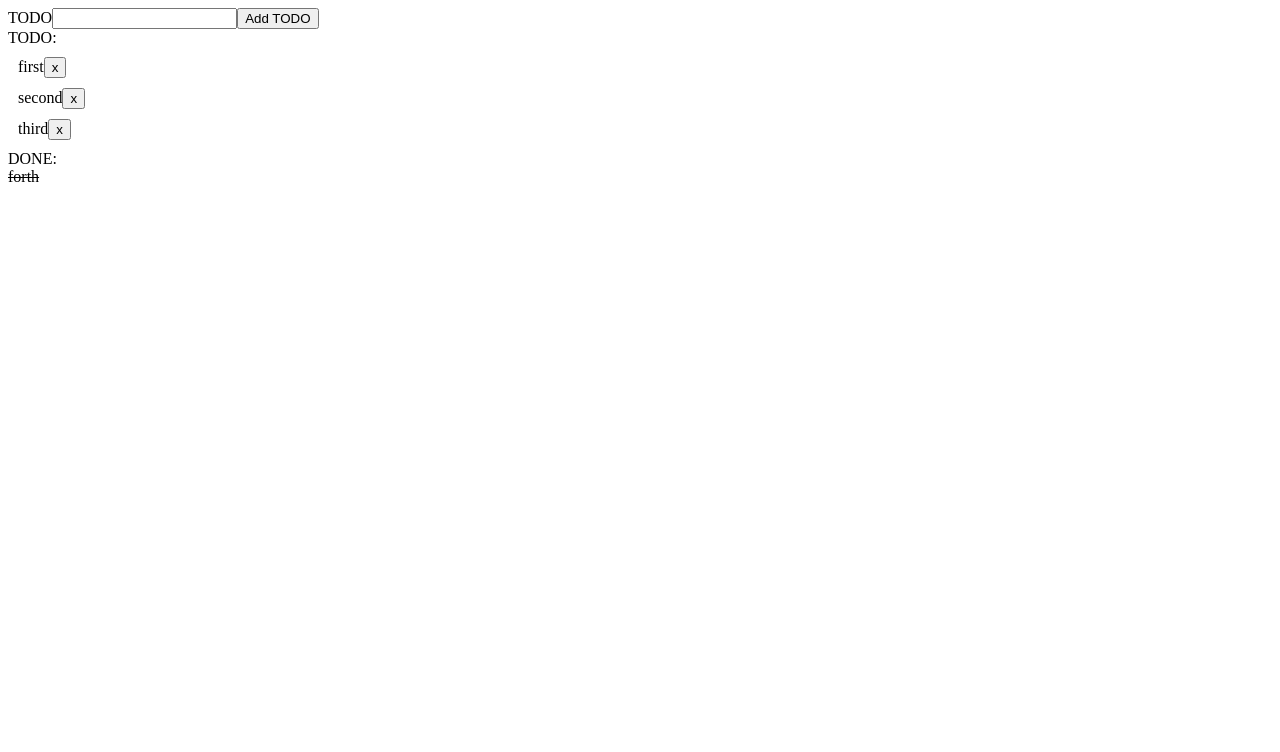
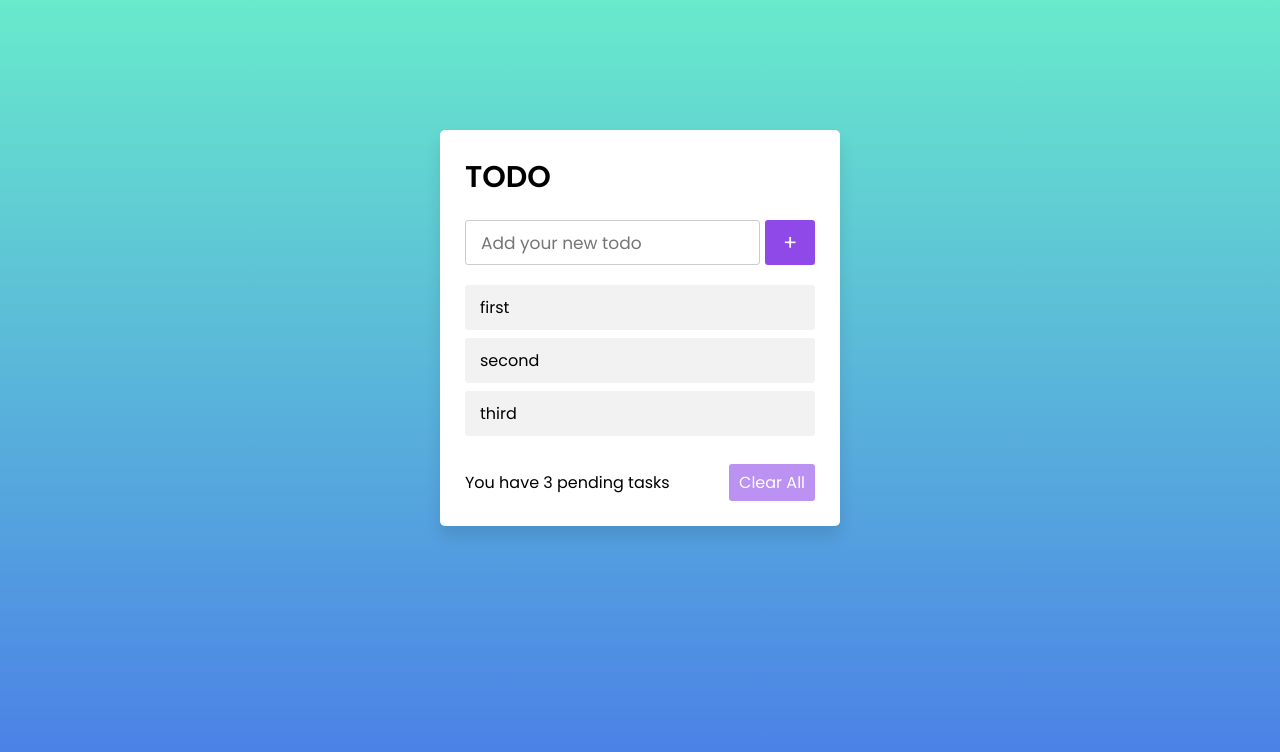
Before and after one commit to maleksandar/pure-framework, a website with bundled scripts: page index.html in a window 1280 px wide. Built offline with nearby package versions, Linux system fonts and the light colour scheme.

Commit message:
extedning handlers

```diff
--- a/PersonElement.ts
+++ b/PersonElement.ts
@@ -10,7 +10,7 @@
         return div(null, [
             ...nameElement(this.state.firstName, this.state.lastName),
             address(() => this.state.address, 'glavna_adresa')
-                .onClick(() => {
+                .on('click', () => {
                     console.log("Address clicked: ", this.state.address.street, " ", this.state.address.number)
                 }
                 ),
--- a/ToDoListComponent.ts
+++ b/ToDoListComponent.ts
@@ -1,15 +1,15 @@
 import { Component, componentFactory } from "./core";
-import { button, div, input, span } from "./htmlElements";
+import { button, div, header, inputText, italic, li, span, ul } from "./htmlElements";
 
 import { store, ToDoState } from "./todo.store";
 
 class ToDoListComponent extends Component<ToDoState> {
   template() {
-    return div({ class: 'page-container' },[
+    return div({ class: 'wrapper' }, [
       ...this.todoHeader(),
-      ...this.todoSegment(),
-      ...this.doneSegment()
-  ]);
+      this.todoSegment(),
+      this.doneSegment()
+    ]);
   }
 
   private addTodoItem(text: string) {
@@ -18,40 +18,39 @@ class ToDoListComponent extends Component<ToDoState> {
   }
 
   private todoHeader() {
-    const todoInput = input({ name: 'listItem', id: 'listInput' });
+    const todoInput = inputText({ name: 'listItem', id: 'listInput', placeholder:"Add your new todo" })
+      .on('keyup', () => {
+        console.log('keyup!')
+
+      });
 
     return [
-      span('TODO'),
-      todoInput,
-      button('Add TODO').onClick(() => {
-        this.addTodoItem(todoInput.domElement.value);
-      }),
+      header('TODO'),
+      div({class:'inputField'},[
+        todoInput,
+        button({class: `active`},['+']).on('click', () => {
+          console.log('adding todo item')
+          this.addTodoItem(todoInput.domElement.value);
+        }),
+      ])
     ];
   }
 
   private todoSegment() {
-    return [
-      div('TODO:'),
-      ...this.state.todoList.filter(item => !item.done)
-        .map((item) => this.todoItem(item))
-    ]
+      return ul({ class: 'todoList' },[
+        ...this.state.todoList.filter(item => !item.done)
+          .map((item) => li(item.text))
+      ]);
   }
 
   private doneSegment() {
-    return [
-      div('DONE:'),
-      ...this.state.todoList.filter(item => item.done).map(item => this.doneItem(item))
-    ];
-  }
+      return div({class: 'footer'}, [
+        span(["You have ", span({class:'pendingTasks'},[`${this.state.todoList.filter(t => !t.done).length}`, ' pending tasks'])]),
+        button(['Clear All']).on('click', (event) => {
 
-  private todoItem(item) {
-    return div({ class: 'todo-item'}, [span(item.text), button([span('x')])]).onClick(() => {
-      this.setToDone(item)
-    });
-  }
-
-  private doneItem(item) {
-    return div({ class: 'done-item'}, [span(item.text)])
+        })
+      // ...this.state.todoList.filter(item => item.done).map(item => this.doneItem(item))
+      ]);
   }
 
   private setToDone(item) {
--- a/core/Component.ts
+++ b/core/Component.ts
@@ -32,12 +32,6 @@ export abstract class Component<ModelType> extends DomAttachments<Component<Mode
         return areEqual(this.inputState(), this.previousState) && this.domElement;
     }
 
-    private attachEventHandlers() {
-        if (this.clickHandlers) {
-            this.clickHandlers.forEach(handler => this.domElement.addEventListener('click', handler));
-        }
-    }
-
     private rerenderDomElement() {
         this.domElement = this.template().render();
     }
--- a/core/DomAttachments.ts
+++ b/core/DomAttachments.ts
@@ -1,7 +1,17 @@
 export abstract class DomAttachments<T> {
-  clickHandlers: ((event) => any)[] = [];
-  onClick(...handlers: ((event: Event) => void)[]) {
-    this.clickHandlers.push(...handlers);
+  eventHandlers: { event: keyof HTMLElementEventMap , handlers: ((event) => any)[] }[] = [];
+  domElement: any;
+  on(event: keyof HTMLElementEventMap, ...handlers: ((event: Event) => void)[]) {
+    this.eventHandlers.push({event, handlers});
     return <T><unknown>this;
-  }
+  };
+  protected attachEventHandlers(): void {
+    if (this.eventHandlers) {
+        this.eventHandlers.forEach(event => {
+            event.handlers.forEach(handler => {
+                this.domElement.addEventListener(event.event, handler);
+            });
+        });
+    }
 }
+}
--- a/core/bootstrap.ts
+++ b/core/bootstrap.ts
@@ -1,4 +1,7 @@
-export function bootstrap(domRoot, app, store$) {
+import { Observable } from "rxjs";
+import { Component } from "./Component";
+
+export function bootstrap<T>(domRoot: HTMLElement, app: Component<T>, store$: Observable<T>) {
     store$.subscribe(state => {
         while (domRoot.firstChild) {
             domRoot.removeChild(domRoot.lastChild);
--- a/htmlElements/block-elements/BlockElement.ts
+++ b/htmlElements/block-elements/BlockElement.ts
@@ -28,12 +28,6 @@ export abstract class BlockElement extends DomAttachments<BlockElement> implemen
         return this.domElement;
     }
 
-    private attachEventHandlers(): void {
-        if (this.clickHandlers) {
-            this.clickHandlers.forEach(handler => this.domElement.addEventListener('click', handler));
-        }
-    }
-
     private assignAttributes(): void {
         if (this.attributes) {
             Object.keys(this.attributes).forEach(attribute => {
--- a/htmlElements/block-elements/index.ts
+++ b/htmlElements/block-elements/index.ts
@@ -2,7 +2,13 @@ import { blockElementFactory } from "./blockElementsFactory";
 import { ButtonElement } from "./ButtonElement";
 import { DivElement } from "./DivElement";
 import { H1Element } from "./H1Element";
+import { HeaderElement } from "./HeaderElement";
+import { LiElement } from "./LiElement";
+import { UlElement } from "./UlElement";
 
 export const div = blockElementFactory(DivElement);
 export const h1 = blockElementFactory(H1Element);
 export const button = blockElementFactory(ButtonElement);
+export const header = blockElementFactory(HeaderElement);
+export const ul = blockElementFactory(UlElement);
+export const li = blockElementFactory(LiElement);
--- a/htmlElements/form-elements/InputElement.ts
+++ b/htmlElements/form-elements/InputElement.ts
@@ -15,12 +15,6 @@ export class InputElement extends DomAttachments<InputElement> implements Functi
         return this.domElement;
     }
 
-    private attachEventHandlers(): void {
-        if (this.clickHandlers) {
-            this.clickHandlers.forEach(handler => this.domElement.addEventListener('click', handler));
-        }
-    }
-
     private assignAttributes(): void {
         if (this.attributes) {
             Object.keys(this.attributes).forEach(attribute => {
--- a/htmlElements/form-elements/index.ts
+++ b/htmlElements/form-elements/index.ts
@@ -2,5 +2,5 @@ import { InputElement } from "./InputElement";
 import { InputTextElement } from "./InputTextElement";
 import { SubmitElement } from "./SubmitElement";
 
-export const input = (attributes?) => new InputTextElement(attributes);
+export const inputText = (attributes?) => new InputTextElement(attributes);
 export const submit = (attributes?) => new SubmitElement(attributes);
--- a/htmlElements/inline-elements/InlineElement.ts
+++ b/htmlElements/inline-elements/InlineElement.ts
@@ -29,12 +29,6 @@ export abstract class InlineElement extends DomAttachments<InlineElement> implem
         return this.domElement;
     }
 
-    private attachEventHandlers(): void {
-        if (this.clickHandlers) {
-            this.clickHandlers.forEach(handler => this.domElement.addEventListener('click', handler));
-        }
-    }
-
     private assignAttributes(): void {
         if (this.attributes) {
             Object.keys(this.attributes).forEach(attribute => {
--- /dev/null
+++ b/htmlElements/inline-elements/ItalicElement.ts
@@ -0,0 +1,9 @@
+import { InlineElement } from './InlineElement';
+import { TextElement } from './TextElement';
+
+export class ItalicElement extends InlineElement {
+  domElement: HTMLHeadingElement;
+  constructor(protected attributes: {}, protected _children: (InlineElement| TextElement)[]) {
+      super(attributes, _children, 'i')
+  }
+}
--- a/htmlElements/inline-elements/index.ts
+++ b/htmlElements/inline-elements/index.ts
@@ -1,5 +1,5 @@
 import { inlineElementFactory } from "./inlineElementsFactory";
-import { InputTextElement } from "../form-elements/form-elements/InputTextElement";
+import { ItalicElement } from "./ItalicElement";
 import { SpanElement } from "./SpanElement";
 import { TextElement } from "./TextElement";
 
@@ -8,3 +8,4 @@ export function text(string) {
 }
 
 export const span = inlineElementFactory(SpanElement);
+export const italic = inlineElementFactory(ItalicElement);
--- a/index.ts
+++ b/index.ts
@@ -1,12 +1,12 @@
 import { bootstrap } from './core';
 import { todoList } from './ToDoListComponent';
-import { store as todoStore } from './todo.store';
+import { store as todoStore, ToDoState } from './todo.store';
 import { store as personStore } from './person.store';
 import { person } from './PersonElement';
 
 const todoDomRoot = document.getElementById('todoApp');
 const todoApp = todoList(() => todoStore.state);
-bootstrap(todoDomRoot, todoApp, todoStore.state$);
+bootstrap<ToDoState>(todoDomRoot, todoApp, todoStore.state$);
 
 
 
--- a/style.css
+++ b/style.css
@@ -1,11 +1,130 @@
-.page-container {
-
+@import url('https://fonts.googleapis.com/css2?family=Poppins:wght@200;300;400;500;600;700&display=swap');
+*{
+  margin: 0;
+  padding: 0;
+  box-sizing: border-box;
+  font-family: 'Poppins', sans-serif;
 }
 
-.todo-item {
-    margin: 10px;
+::selection{
+  color: #ffff;
+  background: rgb(142, 73, 232);
 }
-
-.done-item {
-    text-decoration: line-through;
+body{
+  width: 100%;
+  height: 100vh;
+  /* overflow: hidden; */
+  padding: 10px;
+  background: linear-gradient(to bottom, #68EACC 0%, #497BE8 100%);
 }
+.wrapper{
+  background: #fff;
+  max-width: 400px;
+  width: 100%;
+  margin: 120px auto;
+  padding: 25px;
+  border-radius: 5px;
+  box-shadow: 0px 10px 15px rgba(0,0,0,0.1);
+}
+.wrapper header{
+  font-size: 30px;
+  font-weight: 600;
+}
+.wrapper .inputField{
+  margin: 20px 0;
+  width: 100%;
+  display: flex;
+  height: 45px;
+}
+.inputField input{
+  width: 85%;
+  height: 100%;
+  outline: none;
+  border-radius: 3px;
+  border: 1px solid #ccc;
+  font-size: 17px;
+  padding-left: 15px;
+  transition: all 0.3s ease;
+}
+.inputField input:focus{
+  border-color: #8E49E8;
+}
+.inputField button{
+  width: 50px;
+  height: 100%;
+  border: none;
+  color: #fff;
+  margin-left: 5px;
+  font-size: 21px;
+  outline: none;
+  background: #8E49E8;
+  cursor: pointer;
+  border-radius: 3px;
+  opacity: 0.6;
+  transition: all 0.3s ease;
+  z-index: 1000;
+}
+.inputField button:hover,
+.footer button:hover{
+  background: #721ce3;
+}
+.inputField button.active{
+  opacity: 1;
+  pointer-events: auto;
+}
+.wrapper .todoList{
+  max-height: 250px;
+  overflow-y: auto;
+}
+.todoList li{
+  position: relative;
+  list-style: none;
+  height: 45px;
+  line-height: 45px;
+  margin-bottom: 8px;
+  background: #f2f2f2;
+  border-radius: 3px;
+  padding: 0 15px;
+  cursor: default;
+  overflow: hidden;
+}
+.todoList li .icon{
+  position: absolute;
+  right: -45px;
+  background: #e74c3c;
+  width: 45px;
+  text-align: center;
+  color: #fff;
+  border-radius: 0 3px 3px 0;
+  cursor: pointer;
+  transition: all 0.2s ease;
+}
+.todoList li:hover .icon{
+  right: 0px;
+}
+.wrapper .footer{
+  display: flex;
+  width: 100%;
+  margin-top: 20px;
+  align-items: center;
+  justify-content: space-between;
+}
+.footer button{
+  padding: 6px 10px;
+  border-radius: 3px;
+  border: none;
+  outline: none;
+  color: #fff;
+  font-weight: 400;
+  font-size: 16px;
+  margin-left: 5px;
+  background: #8E49E8;
+  cursor: pointer;
+  user-select: none;
+  opacity: 0.6;
+  transition: all 0.3s ease;
+}
+.footer button.active{
+  opacity: 1;
+  pointer-events: auto;
+}
```
Also changed, not shown: htmlElements/block-elements/HeaderElement.ts (added, +10 -0 lines), htmlElements/block-elements/LiElement.ts (added, +9 -0 lines), htmlElements/block-elements/UlElement.ts (added, +10 -0 lines), tests/bootstrap.test.ts (+6 -2 lines), tests/component.test.ts (+25 -0 lines).
